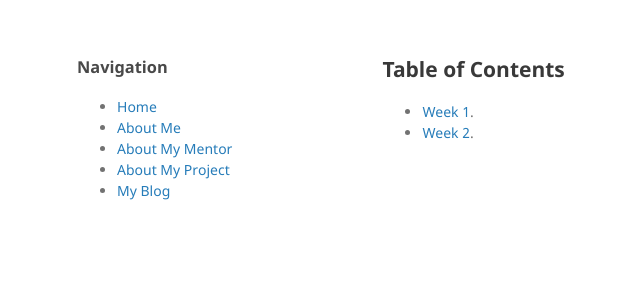
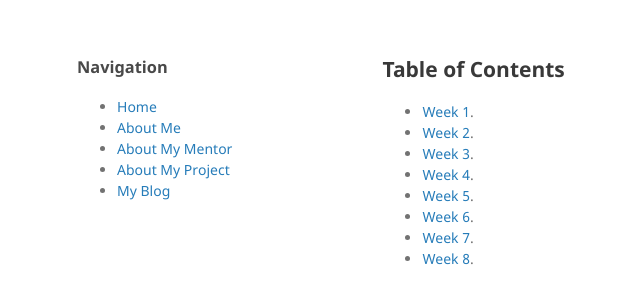
Before and after one commit to Tad-Baterbomb/Tad-Baterbomb.github.io, a Jekyll site: the page built from my-blog.md, in a window 1280 px wide. Shown: the top 304 px of the page, without its empty margins (133-773 px from the left). Built offline with Jekyll 4.4.1, drawn with Linux system fonts in a browser that asks for light colours; our own code applies the rules of GitHub Pages for plain Markdown files.

Commit message:
Update my-blog.md

```diff
--- a/my-blog.md
+++ b/my-blog.md
@@ -2,3 +2,9 @@
 
 - [Week 1](./week1.md).
 - [Week 2](./week2.md).
+- [Week 3](./week3.md).
+- [Week 4](./week4.md).
+- [Week 5](./week5.md).
+- [Week 6](./week6.md).
+- [Week 7](./week7.md).
+- [Week 8](./week8.md).
```
